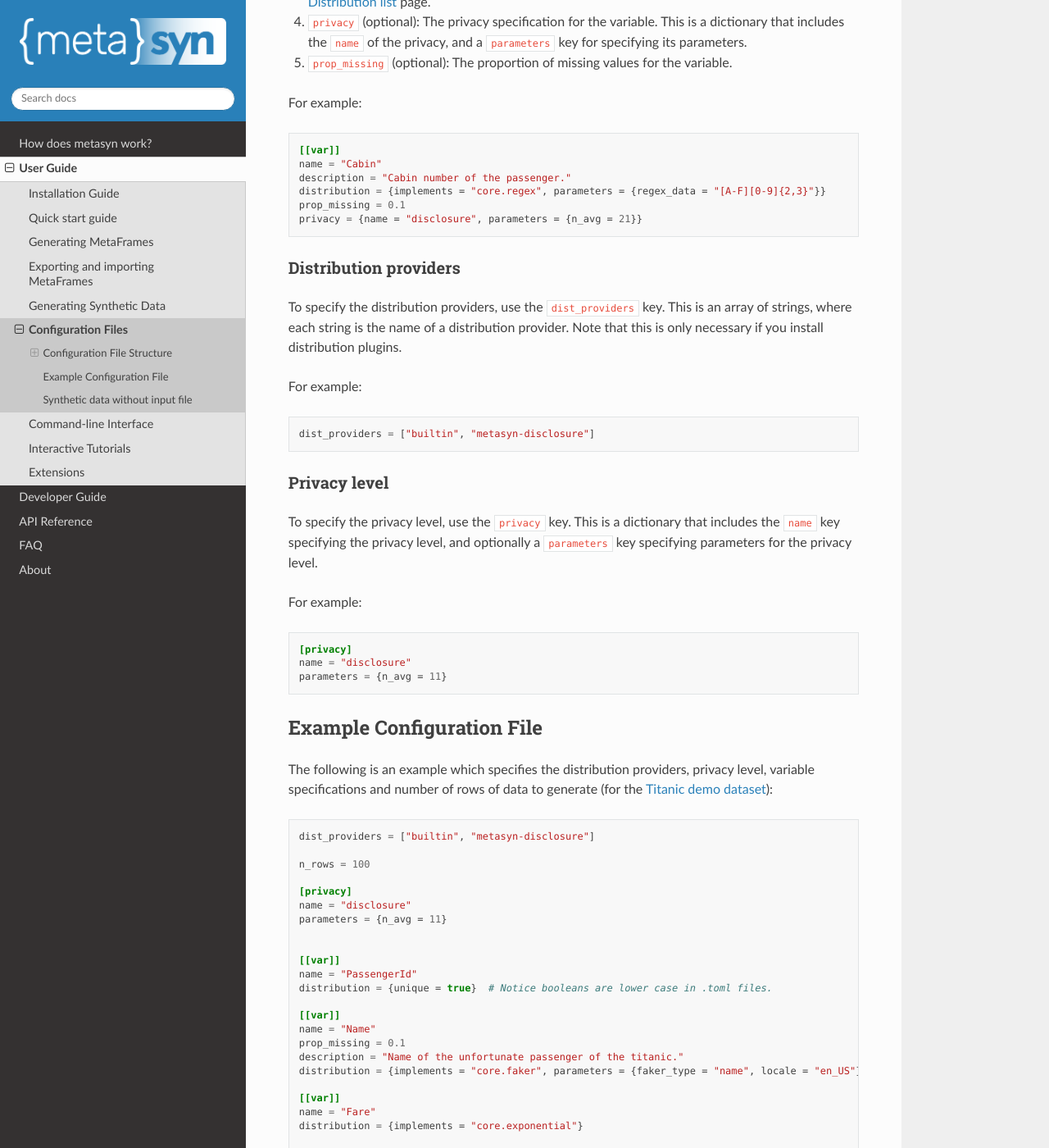
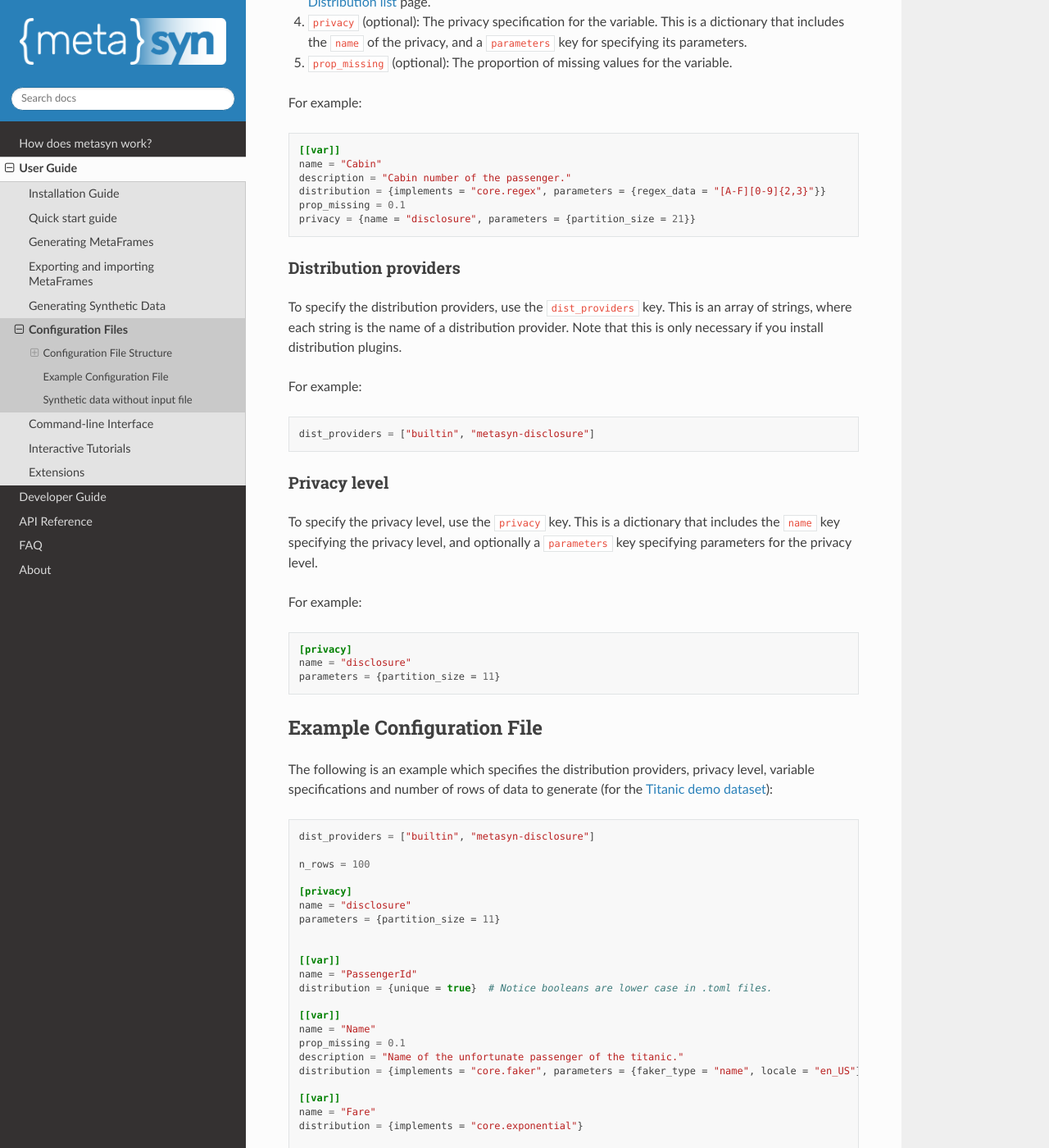
Before and after one commit to sodascience/metasyn, a Sphinx documentation site: the page built from docs/source/usage/config_files.rst, in a window 1280 px wide and 1400 px high, scrolled down 1199 px. Shown: the whole window at 82% size. Built offline with Sphinx 7.4.7 and the Read the Docs theme 2.0.0, drawn with Linux system fonts in a browser that asks for light colours.

Commit message:
Update to latest version of metasyn-disclosure

```diff
--- a/docs/source/usage/config_files.rst
+++ b/docs/source/usage/config_files.rst
@@ -51,7 +51,7 @@ For example:
    description = "Cabin number of the passenger."
    distribution = {implements = "core.regex", parameters = {regex_data = "[A-F][0-9]{2,3}"}}
    prop_missing = 0.1
-   privacy = {name = "disclosure", parameters = {n_avg = 21}}
+   privacy = {name = "disclosure", parameters = {partition_size = 21}}
 
 
 Distribution providers
@@ -76,7 +76,7 @@ For example:
 
    [privacy]
    name = "disclosure"
-   parameters = {n_avg = 11}
+   parameters = {partition_size = 11}
 
 
 Example Configuration File
@@ -93,7 +93,7 @@ The following is an example which specifies the distribution providers, privacy
 
    [privacy]
    name = "disclosure"
-   parameters = {n_avg = 11}
+   parameters = {partition_size = 11}
 
 
    [[var]]
@@ -117,7 +117,7 @@ The following is an example which specifies the distribution providers, privacy
    [[var]]
    name = "Cabin"
    distribution = {implements = "core.regex", parameters = {regex_data = "[A-F][0-9]{2,3}"}}
-   privacy = {name = "disclosure", parameters = {n_avg = 21}}
+   privacy = {name = "disclosure", parameters = {partition_size = 21}}
 
 
 Synthetic data without input file
```
Also changed, not shown: 2 other files.
